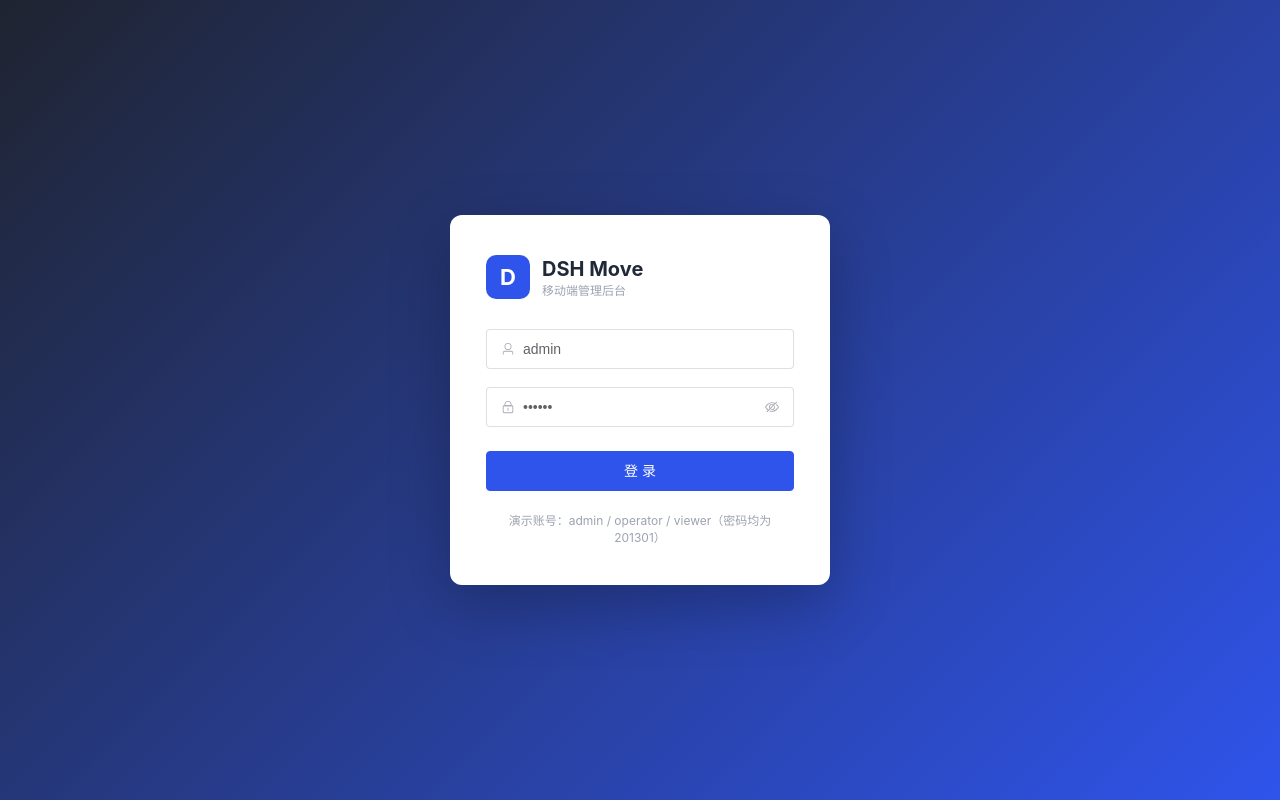
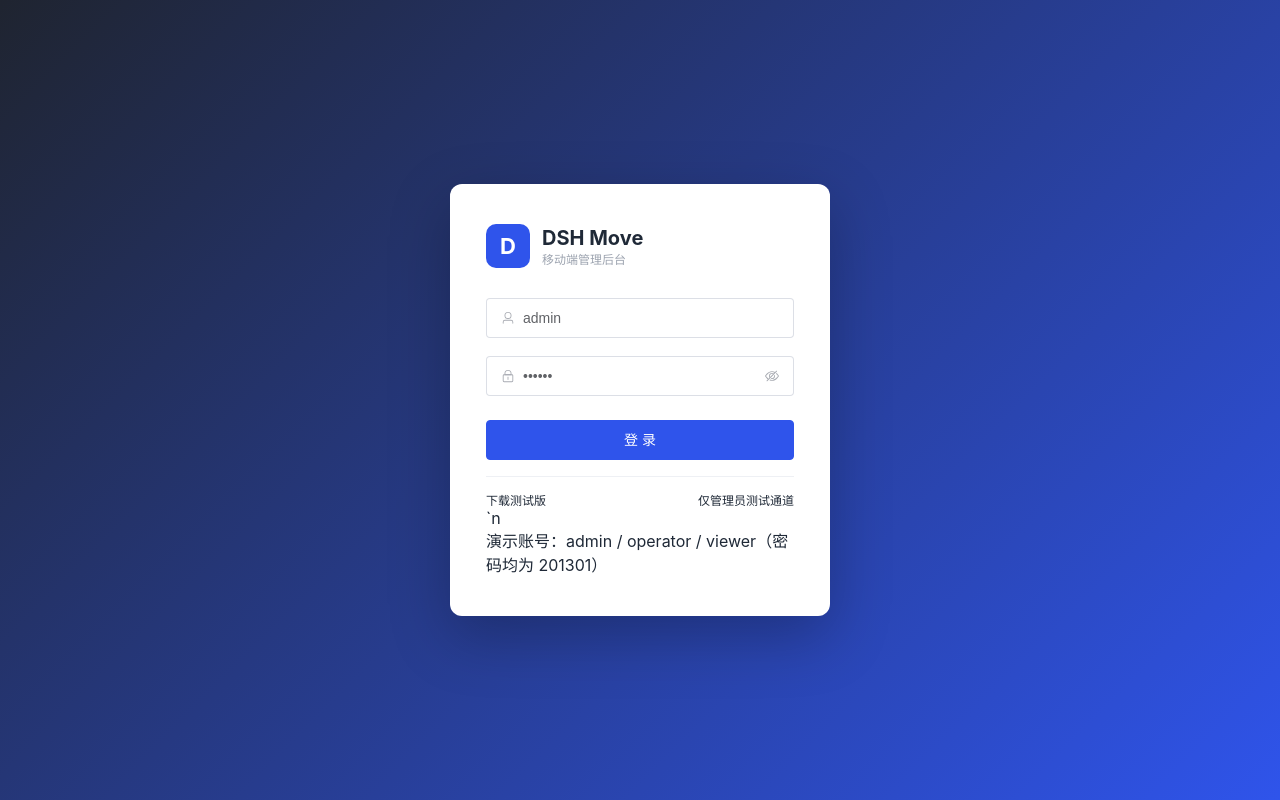
Before and after one commit to MRStudioGame/dsh-admin, a Vue app: page /#/login in a window 1280 px wide. Built offline with nearby package versions, Linux system fonts and the light colour scheme; no server answers.

Commit message:
feat(admin): add beta download entry on login

```diff
--- a/src/views/login/index.vue
+++ b/src/views/login/index.vue
@@ -60,7 +60,7 @@ async function onLogin() {
           登 录
         </el-button>
       </el-form>
-      <div class="login-hint">
+      <div class="beta-entry"><a href="beta.html" target="_blank">下载测试版</a><span>仅管理员测试通道</span></div>`n      <div class="login-hint">
         演示账号：admin / operator / viewer（密码均为 201301）
       </div>
     </div>
@@ -119,7 +119,7 @@ async function onLogin() {
   margin-top: 6px;
 }
 
-.login-hint {
+.beta-entry { margin-top: 16px; padding-top: 14px; border-top: 1px solid #eef0f4; display: flex; align-items: center; justify-content: space-between; gap: 10px; font-size: 12px; }`n.beta-entry a { color: #2f54eb; font-weight: 700; text-decoration: none; }`n.beta-entry span { color: #98a2b3; }`n`n.login-hint {
   margin-top: 20px;
   font-size: 12px;
   color: var(--c-text-3);
```
